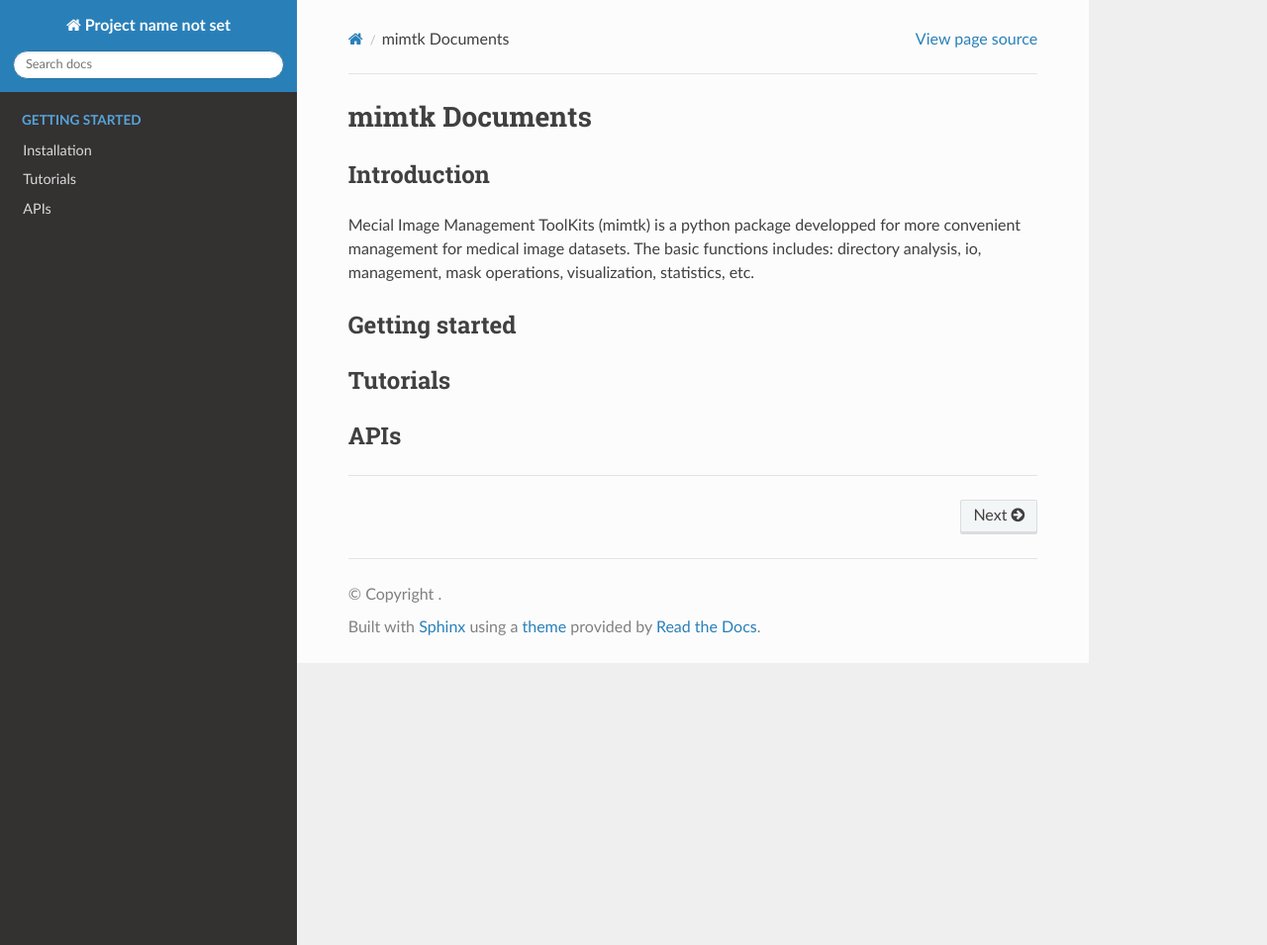
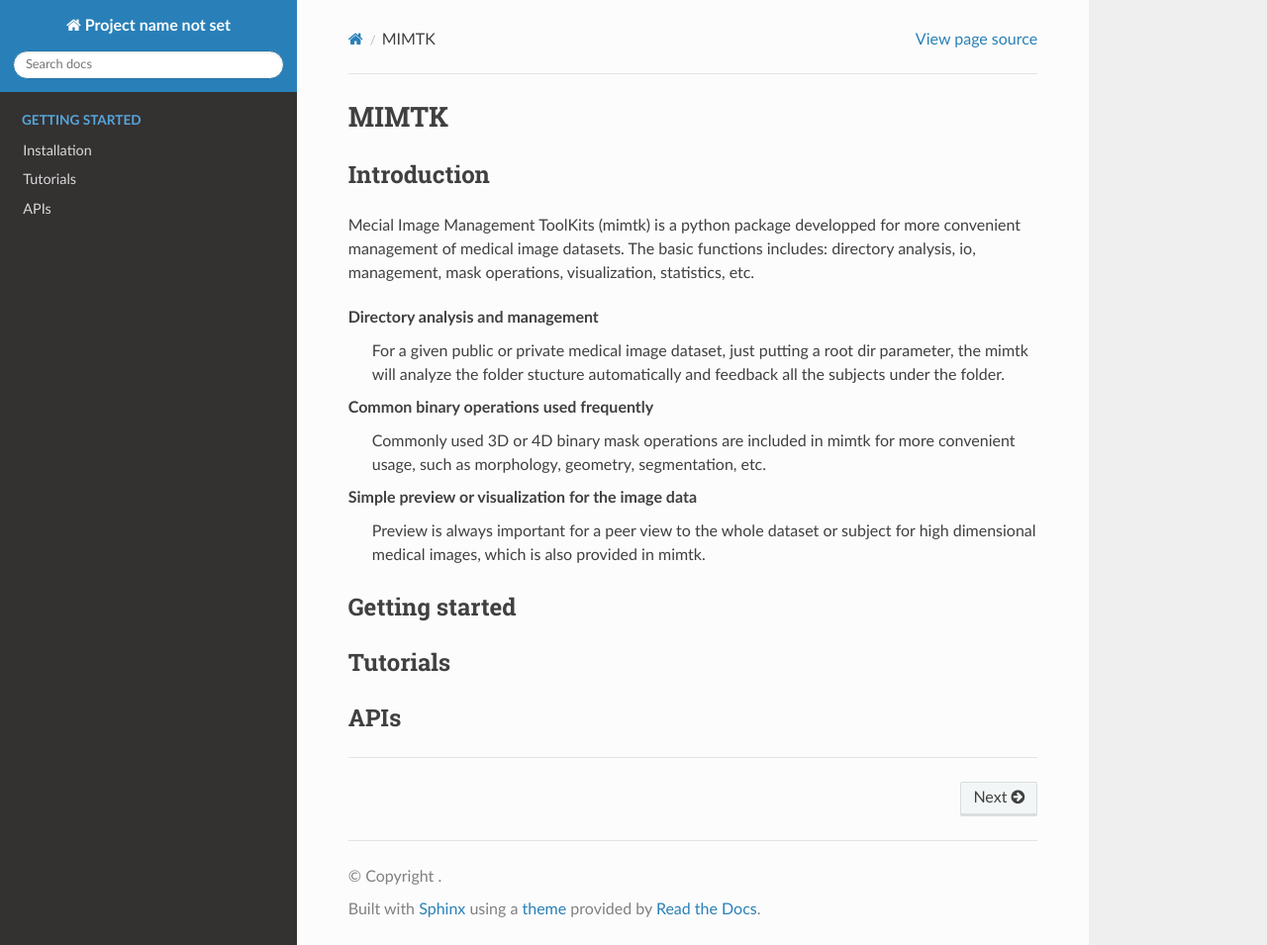
Before and after one commit to omgict/mimtk_docs, a Sphinx documentation site: the page built from docs/index.rst, in a window 1280 px wide and 955 px high. Shown: the whole window at 99% size. Built offline with Sphinx 7.4.7 and the Read the Docs theme 2.0.0, drawn with Linux system fonts in a browser that asks for light colours; pages that are not in the unit, such as notebooks, are missing from menus.

Commit message:
test multiple docs6

```diff
--- a/docs/index.rst
+++ b/docs/index.rst
@@ -1,5 +1,5 @@
 
-mimtk Documents
+MIMTK
 ======================
 
 .. toctree::
@@ -16,9 +16,23 @@ Introduction
 ------------
 
 Mecial Image Management ToolKits (mimtk) is a python package developped for more convenient
-management for medical image datasets.
-The basic functions includes: directory analysis, io, management, mask operations, visualization,
+management of medical image datasets. The basic functions includes: directory analysis, io, management, mask operations, visualization,
 statistics, etc.
+
+Directory analysis and management
+    For a given public or private medical image dataset, just putting a root dir parameter,
+    the mimtk will analyze the folder stucture automatically and feedback all the subjects
+    under the folder.
+
+
+Common binary operations used frequently
+    Commonly used 3D or 4D binary mask operations are included in mimtk for more convenient usage,
+    such as morphology, geometry, segmentation, etc.
+
+Simple preview or visualization for the image data
+    Preview is always important for a peer view to the whole dataset or subject for high dimensional
+    medical images, which is also provided in mimtk.
+
 
 Getting started
 ---------------
```
